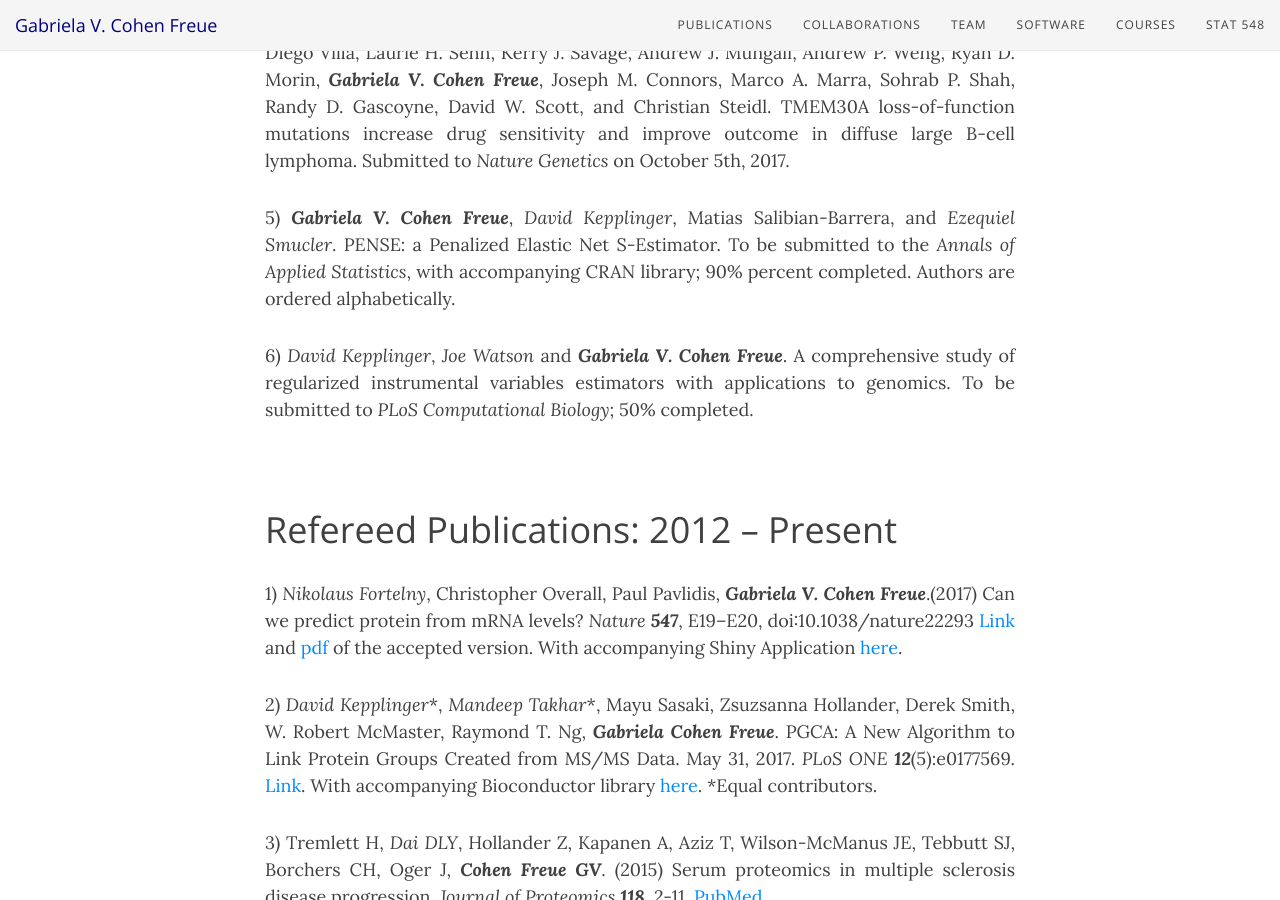
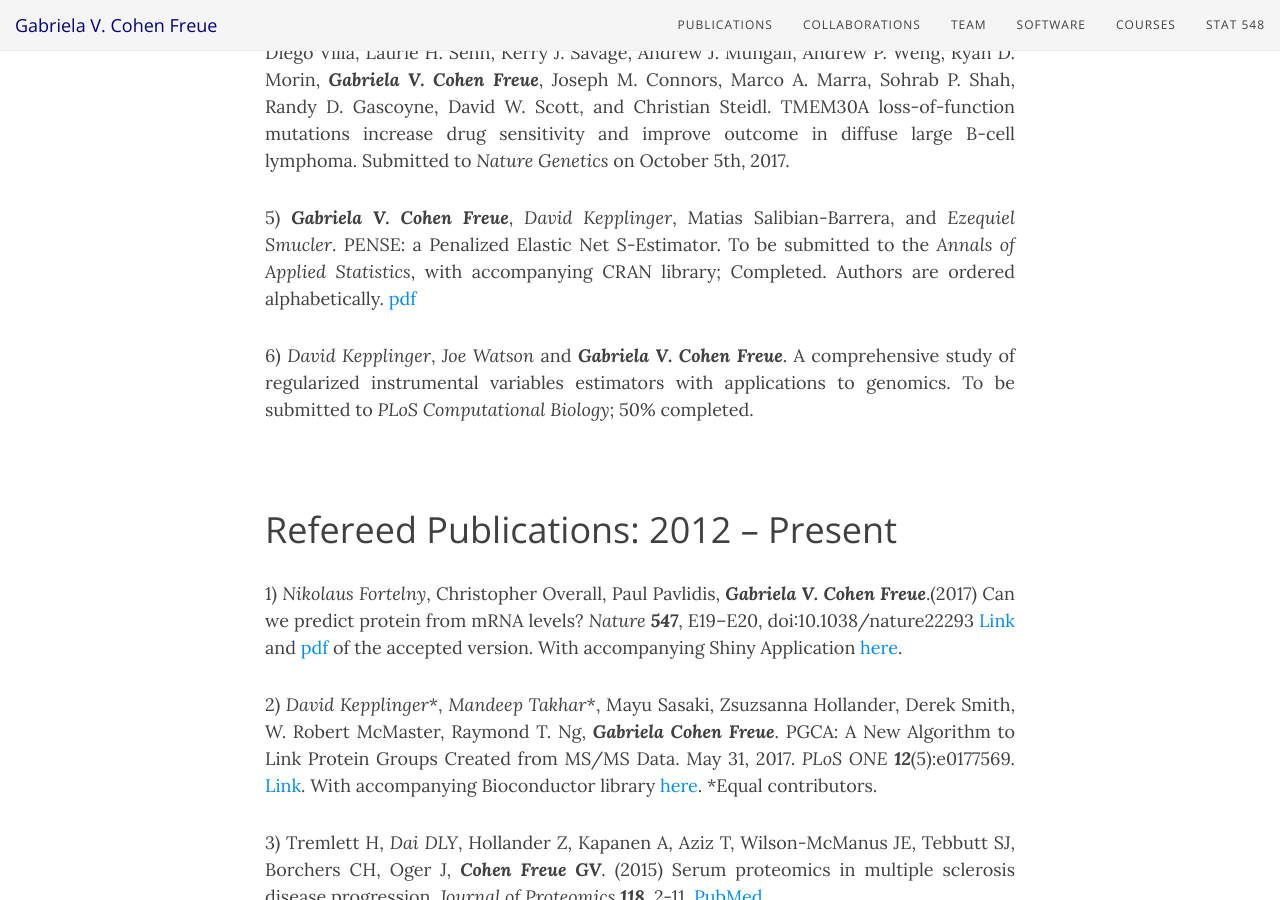
Before and after one commit to gcohenfr/gcohenfr.github.io, a Jekyll site: the page built from pub.md, in a window 1280 px wide and 900 px high, scrolled down 1102 px. Built offline with Jekyll 4.4.1, drawn with Linux system fonts in a browser that asks for light colours; nearby versions of some CDN libraries.

Commit message:
link to pense paper and post edit

```diff
--- a/pub.md
+++ b/pub.md
@@ -18,7 +18,7 @@
 
 4) Daisuke Ennishi, Shannon Healy, Ali Bashashati, Saeed Saberi, Christoffer Hother, Anja Mottok, Fong Chun Chan, Lauren Chong, Robert Kridel, Merrill Boyle, Barbara Meissner, Tomohiro Aoki, Katsuyoshi Takata, Bruce W. Woolcock, Adele Telenius, Abigail Baticados, Angel Madero, Pedro Farinha, Graham W. Slack, Susana Ben-Neriah, Daniel Lai, Allen W. Zhang, Sohrab Salehi, Hennady P. Shulha, *Derek S. Chiu*, Sara Mostafavi, Alina S. Gerrie, Diego Villa, Laurie H. Sehn, Kerry J. Savage, Andrew J. Mungall, Andrew P. Weng, Ryan D. Morin, ***Gabriela V. Cohen Freue***, Joseph M. Connors, Marco A. Marra, Sohrab P. Shah, Randy D. Gascoyne, David W. Scott, and Christian Steidl. TMEM30A loss-of-function mutations increase drug sensitivity and improve outcome in diffuse large B-cell lymphoma. Submitted to *Nature Genetics* on October 5th, 2017.
 
-5) ***Gabriela V. Cohen Freue***, *David Kepplinger*, Matias Salibian-Barrera, and *Ezequiel Smucler*. PENSE: a Penalized Elastic Net S-Estimator. To be submitted to the *Annals of Applied Statistics*, with accompanying CRAN library; 90% percent completed. Authors are ordered alphabetically.
+5) ***Gabriela V. Cohen Freue***, *David Kepplinger*, Matias Salibian-Barrera, and *Ezequiel Smucler*. PENSE: a Penalized Elastic Net S-Estimator. To be submitted to the *Annals of Applied Statistics*, with accompanying CRAN library; Completed. Authors are ordered alphabetically. [pdf](https://gcohenfr.github.io/pdfs/pense.manuscript.pdf)
 
 6) *David Kepplinger*, *Joe Watson* and ***Gabriela V. Cohen Freue***. A comprehensive study of regularized instrumental variables estimators with applications to genomics. To be submitted to *PLoS Computational Biology*; 50% completed.
 
```
Also changed, not shown: _posts/2017-10-23-test-markdown.md (+2 -2 lines), 1 other file.
